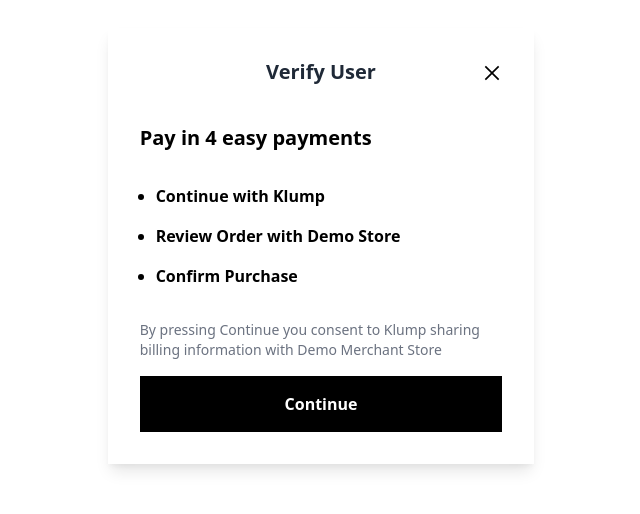
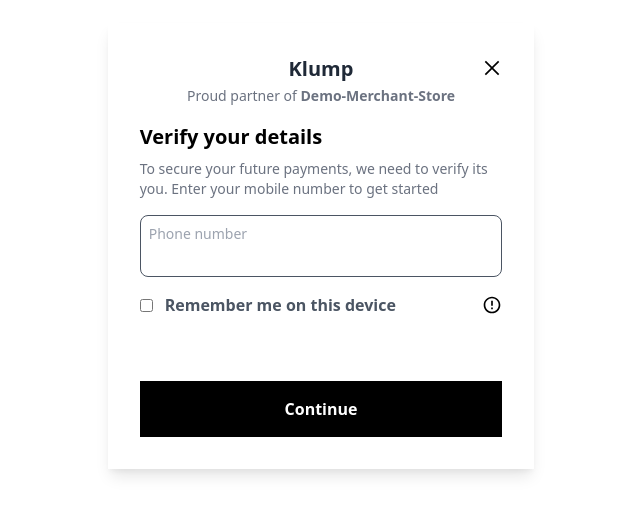
Before and after one commit to Bakusedu/checkout-test, a plain HTML site: page checkout/verify-user-demo/index.html in a window 1280 px wide. Shown: the part 154-668 px from the top of the page, without its empty margins (319-959 px from the left). Drawn offline with nearby package versions, Linux system fonts and the light colour scheme; files whose address does not match are found by name.

Commit message:
added verify user checkout

```diff
--- a/checkout/verify-user-demo/index.html
+++ b/checkout/verify-user-demo/index.html
@@ -15,17 +15,14 @@
             <div class="shadow-lg bg-white w-full p-8 xl:w-1/3 relative">
                 <div>
                     <div class="flex justify-center">
-                        <h4
-                            class="
-                                font-bold
-                                leading-6
-                                text-xl
-                                mb-2
-                                text-gray-800 text-center
-                            "
-                        >
-                            Verify User
-                        </h4>
+                        <p class="leading-6 mb-2 text-gray-800 text-center">
+                            <span class="text-xl font-bold">Klump</span>
+                            <br />
+                            <span class="text-sm text-gray-500"
+                                >Proud partner of
+                                <strong>Demo-Merchant-Store</strong></span
+                            >
+                        </p>
                     </div>
                     <div
                         id="close-btn"
@@ -43,16 +40,53 @@
                         </svg>
                     </div>
                 </div>
-                <p class="text-xl my-8 font-bold">Pay in 4 easy payments</p>
-                <ul class="font-bold ml-4 mb-8 space-y-4 list-disc">
-                    <li><span>Continue with Klump</span></li>
-                    <li><span>Review Order with Demo Store</span></li>
-                    <li><span>Confirm Purchase</span></li>
-                </ul>
-                <p class="text-gray-500 text-sm mb-4">
-                    By pressing Continue you consent to Klump sharing billing
-                    information with Demo Merchant Store
+                <p class="text-xl my-2 font-bold">Verify your details</p>
+                <p class="text-gray-500 text-sm mb-2">
+                    To secure your future payments, we need to verify its you.
+                    Enter your mobile number to get started
                 </p>
+                <div class="p-2 my-4 border border-gray-600 rounded-lg">
+                    <span class="block text-sm text-gray-400"
+                        >Phone number</span
+                    >
+                    <input
+                        type="text"
+                        name=""
+                        id=""
+                        class="
+                            w-full
+                            text-sm
+                            outline-none
+                            border-none
+                            rounded-lg
+                        "
+                    />
+                </div>
+                <div class="flex items-center justify-between mb-16">
+                    <div class="flex items-center">
+                        <input type="checkbox" name="" id="" />
+                        <span
+                            class="
+                                inline-block
+                                ml-3
+                                text-gray-600
+                                font-semibold
+                            "
+                            >Remember me on this device</span
+                        >
+                    </div>
+                    <div>
+                        <svg
+                            style="height: 20px; height: 20px"
+                            xmlns="http://www.w3.org/2000/svg"
+                            viewBox="0 0 24 24"
+                        >
+                            <path
+                                d="M 12 2 C 6.477 2 2 6.477 2 12 C 2 17.523 6.477 22 12 22 C 17.523 22 22 17.523 22 12 C 22 6.477 17.523 2 12 2 z M 12 4 C 16.418 4 20 7.582 20 12 C 20 16.418 16.418 20 12 20 C 7.582 20 4 16.418 4 12 C 4 7.582 7.582 4 12 4 z M 11 7 L 11 13 L 13 13 L 13 7 L 11 7 z M 11 15 L 11 17 L 13 17 L 13 15 L 11 15 z"
+                            ></path>
+                        </svg>
+                    </div>
+                </div>
                 <button
                     id="next-verify-user"
                     class="w-full text-white font-bold bg-black p-4"
--- /dev/null
+++ b/checkout/verify-user-demo/index.js
@@ -0,0 +1,21 @@
+const verifyUser = document.getElementById('verify-user');
+
+verifyUser.addEventListener('click', () => {
+    window.top.postMessage(
+        JSON.stringify({
+            closeCheckoutId: 'verify-user',
+        }),
+        '*'
+    );
+});
+
+const closeBtn = document.getElementById('close-btn');
+
+closeBtn.addEventListener('click', () => {
+    window.top.postMessage(
+        JSON.stringify({
+            closeCheckoutId: 'verify-user',
+        }),
+        '*'
+    );
+});
```
